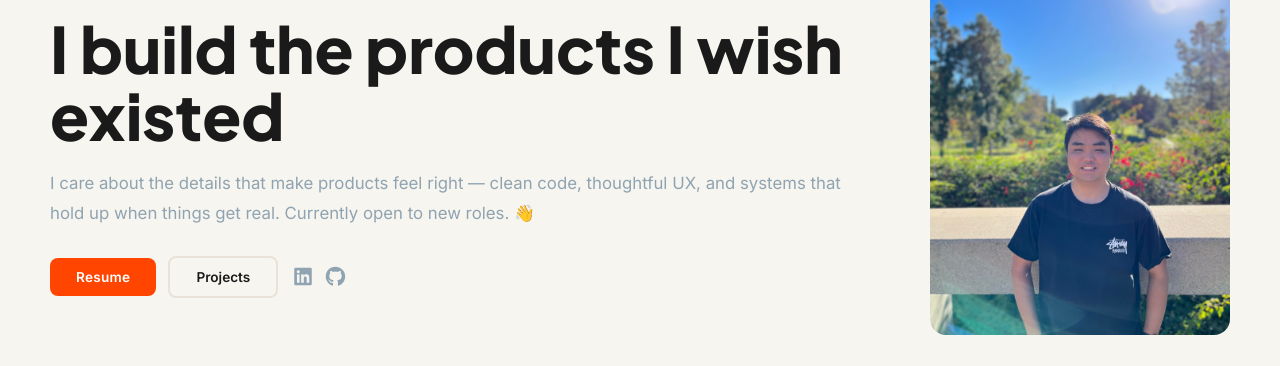
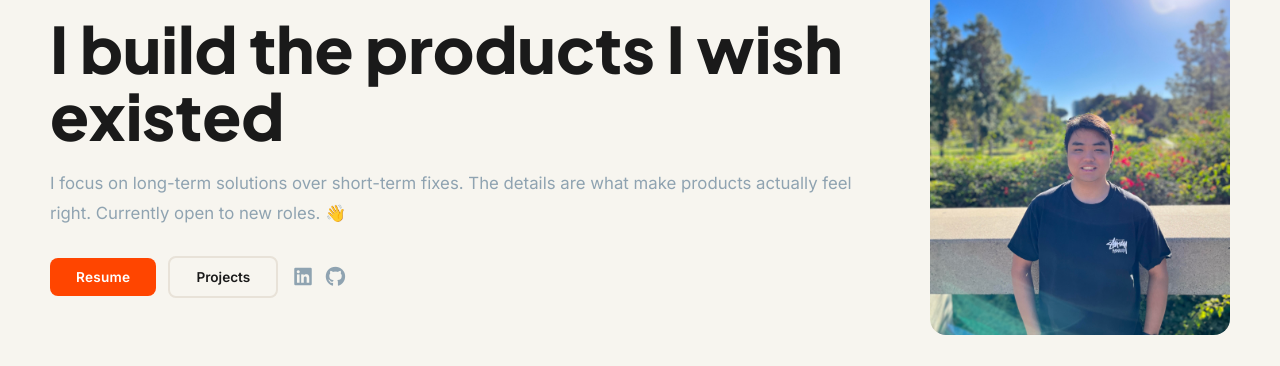
Before and after one commit to jayfuku/jayfuku.github.io, a Jekyll site: the page built from index.html, in a window 1280 px wide. Shown: the part 153-519 px from the top of the page. Built offline with Jekyll 4.4.1, drawn with Linux system fonts in a browser that asks for light colours.

Commit message:
content: update hero bio copy

```diff
--- a/_config.yml
+++ b/_config.yml
@@ -15,8 +15,8 @@ title: Jay Fukumoto's Portfolio # This is what shows up in the tab of the browse
 name: Jay Fukumoto
 headline: "Full-stack software engineer · UCI CS grad · Southern California"
 description: >-
-  I care about the details that make products feel right — clean code, thoughtful UX,
-  and systems that hold up when things get real. Currently open to new roles. 👋
+  I focus on long-term solutions over short-term fixes. The details are what make
+  products actually feel right. Currently open to new roles. 👋
 
 
 # Place your profile image in /assets/images/profile-image/folder and edit the file name
```
